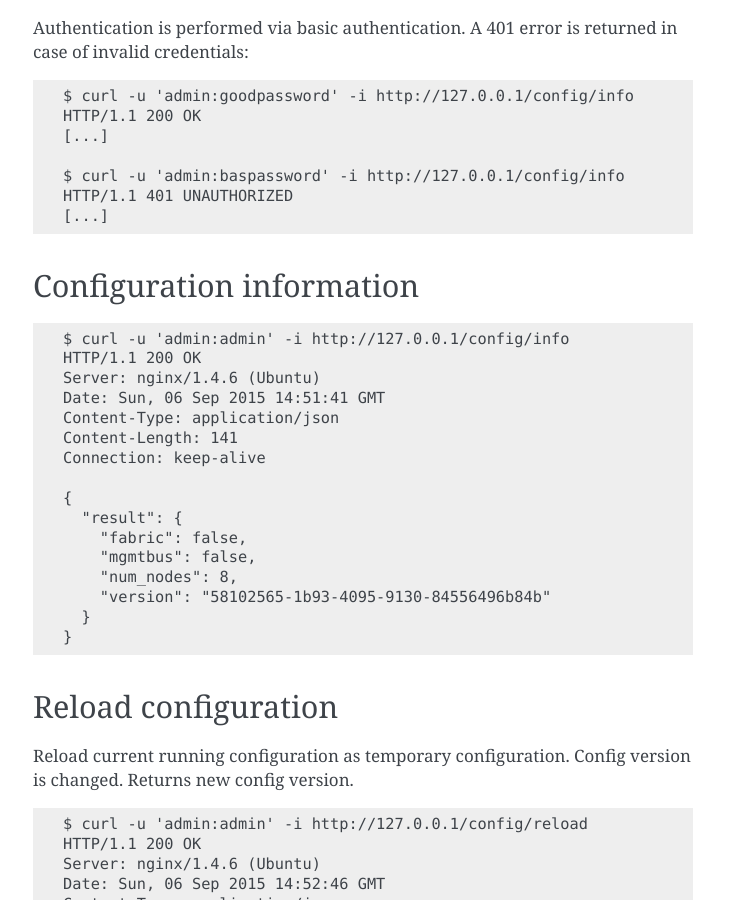
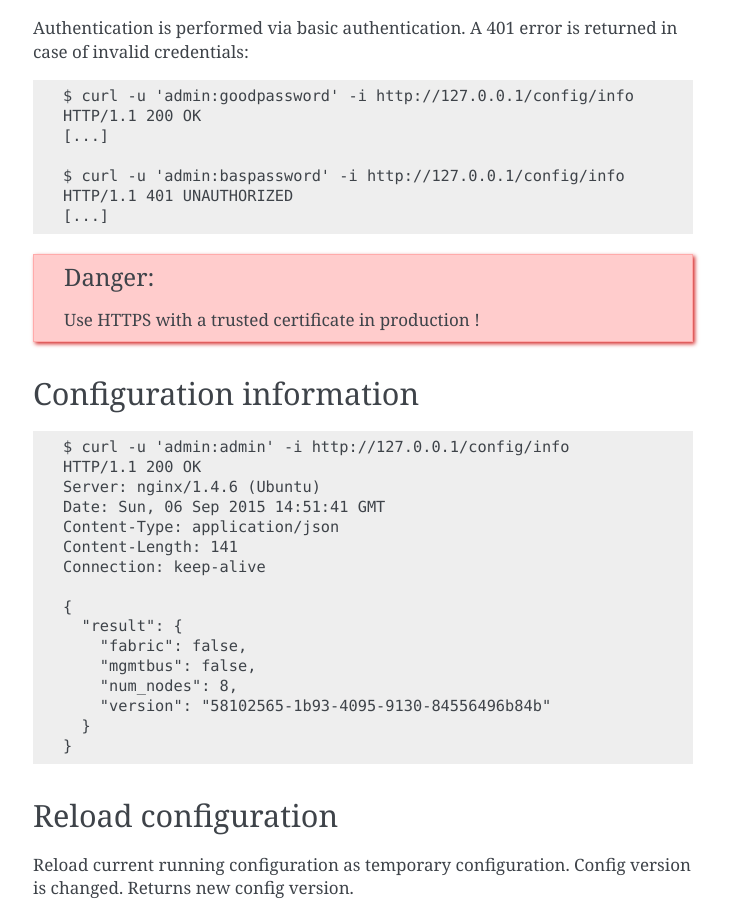
Before and after one commit to PaloAltoNetworks/minemeld-core, a Sphinx documentation site: the page built from docs/configapi.rst, in a window 1280 px wide and 900 px high, scrolled down 472 px. Shown: the whole window, without its empty margins (387-1116 px from the left). Built offline with Sphinx 7.4.7, drawn with Linux system fonts in a browser that asks for light colours.

Commit message:
Added warning in authnetication

```diff
--- a/docs/configapi.rst
+++ b/docs/configapi.rst
@@ -30,6 +30,9 @@ in case of invalid credentials:
     $ curl -u 'admin:baspassword' -i http://127.0.0.1/config/info
     HTTP/1.1 401 UNAUTHORIZED
     [...]
+
+.. DANGER::
+   Use HTTPS with a trusted certificate in production !
 
 Configuration information
 -------------------------
```
